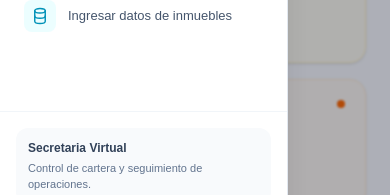
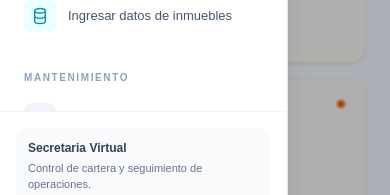
Before and after one commit to cpumaricramoori01-projx/inmobiliaria-alfaro, a Next.js app: page / in a window 390 px wide. Both pictures are taken after a click on the button "Abrir menú". Shown: the part 624-819 px from the top of the page. Built offline with nearby package versions, Linux system fonts and the light colour scheme.

Commit message:
Agregar submenú de mantenimiento BD

```diff
--- a/app/components/Sidebar.tsx
+++ b/app/components/Sidebar.tsx
@@ -16,6 +16,7 @@ const fase1 = [
 ];
 
 const fase2 = [{ href: "/datos-inmuebles", label: "Ingresar datos de inmuebles", icon: "database", tone: "cyan" }];
+const mantenimiento = [{ href: "/mantenimiento", label: "Mantenimiento BD", icon: "settings", tone: "slate" }];
 
 const toneClasses: Record<string, { bg: string; text: string }> = {
   blue: { bg: "bg-blue-50", text: "text-blue-600" },
@@ -27,6 +28,7 @@ const toneClasses: Record<string, { bg: string; text: string }> = {
   pink: { bg: "bg-pink-50", text: "text-pink-600" },
   indigo: { bg: "bg-indigo-50", text: "text-indigo-600" },
   cyan: { bg: "bg-cyan-50", text: "text-cyan-600" },
+  slate: { bg: "bg-slate-100", text: "text-slate-600" },
 };
 
 function Icon({ name }: { name: string }) {
@@ -44,6 +46,7 @@ function Icon({ name }: { name: string }) {
     database: <><ellipse cx="12" cy="5" rx="7" ry="3"/><path d="M5 5v7c0 1.7 3.1 3 7 3s7-1.3 7-3V5"/><path d="M5 12v7c0 1.7 3.1 3 7 3s7-1.3 7-3v-7"/></>,
     menu: <><path d="M4 7h16M4 12h16M4 17h16"/></>,
     close: <><path d="M6 6l12 12M18 6 6 18"/></>,
+    settings: <><path d="M12 8.5a3.5 3.5 0 1 0 0 7 3.5 3.5 0 0 0 0-7Z"/><path d="m19 13 .9 1.5-1.5 2.6-1.7-.2a7.7 7.7 0 0 1-1.3.8l-.6 1.6h-3l-.6-1.6a7.7 7.7 0 0 1-1.3-.8l-1.7.2-1.5-2.6.9-1.5a7 7 0 0 1 0-1.5l-.9-1.5 1.5-2.6 1.7.2a7.7 7.7 0 0 1 1.3-.8l.6-1.6h3l.6 1.6a7.7 7.7 0 0 1 1.3.8l1.7-.2 1.5 2.6-.9 1.5a7 7 0 0 1 0 1.5Z"/></>,
   };
   return <svg {...common}>{paths[name]}</svg>;
 }
@@ -74,6 +77,8 @@ function MenuContent({ onNavigate }: { onNavigate?: () => void }) {
       <div className="space-y-1">{fase1.map(item => <MenuLink key={item.href} item={item} onNavigate={onNavigate}/>)}</div>
       <div className="mb-2 mt-7 px-3 text-[10px] font-bold uppercase tracking-[0.16em] text-slate-400">Fase 2 · Datos del inmueble</div>
       <div className="space-y-1">{fase2.map(item => <MenuLink key={item.href} item={item} onNavigate={onNavigate}/>)}</div>
+      <div className="mb-2 mt-7 px-3 text-[10px] font-bold uppercase tracking-[0.16em] text-slate-400">Mantenimiento</div>
+      <div className="space-y-1">{mantenimiento.map(item => <MenuLink key={item.href} item={item} onNavigate={onNavigate}/>)}</div>
     </>
   );
 }
```
